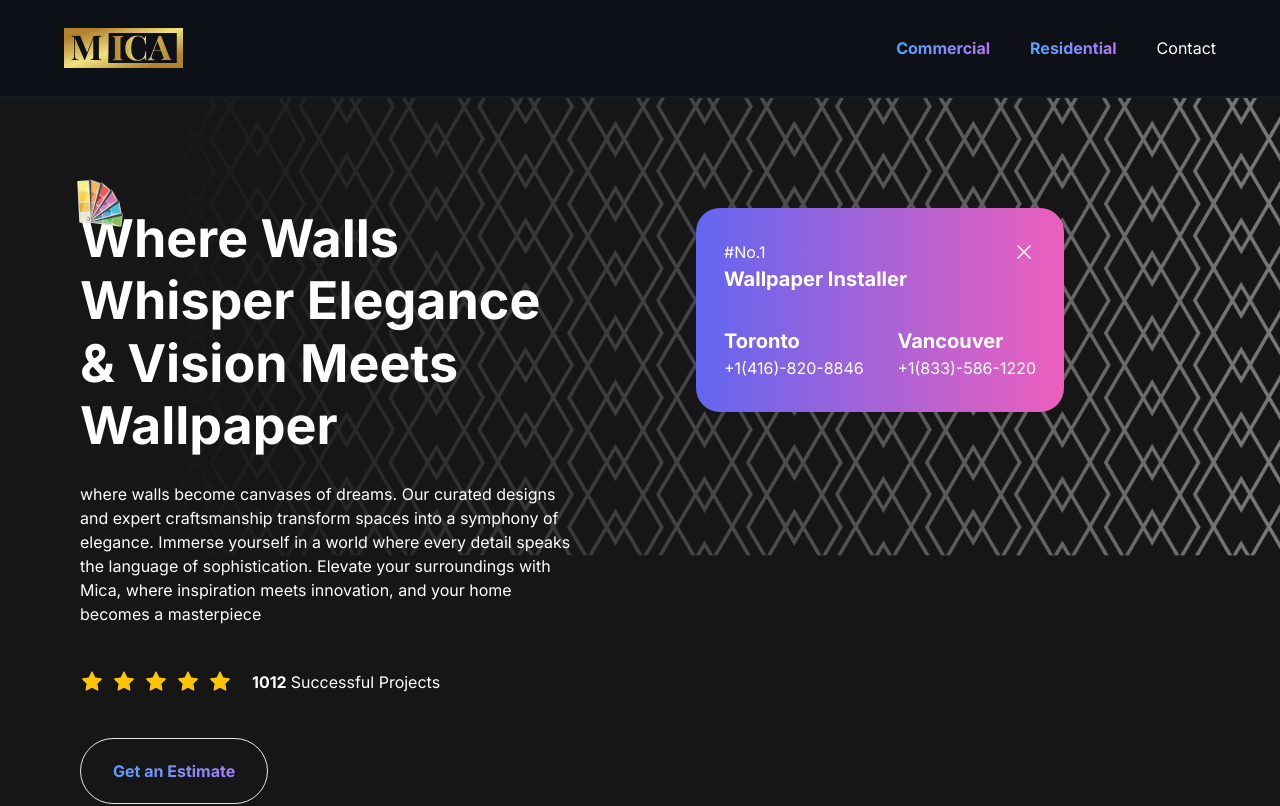
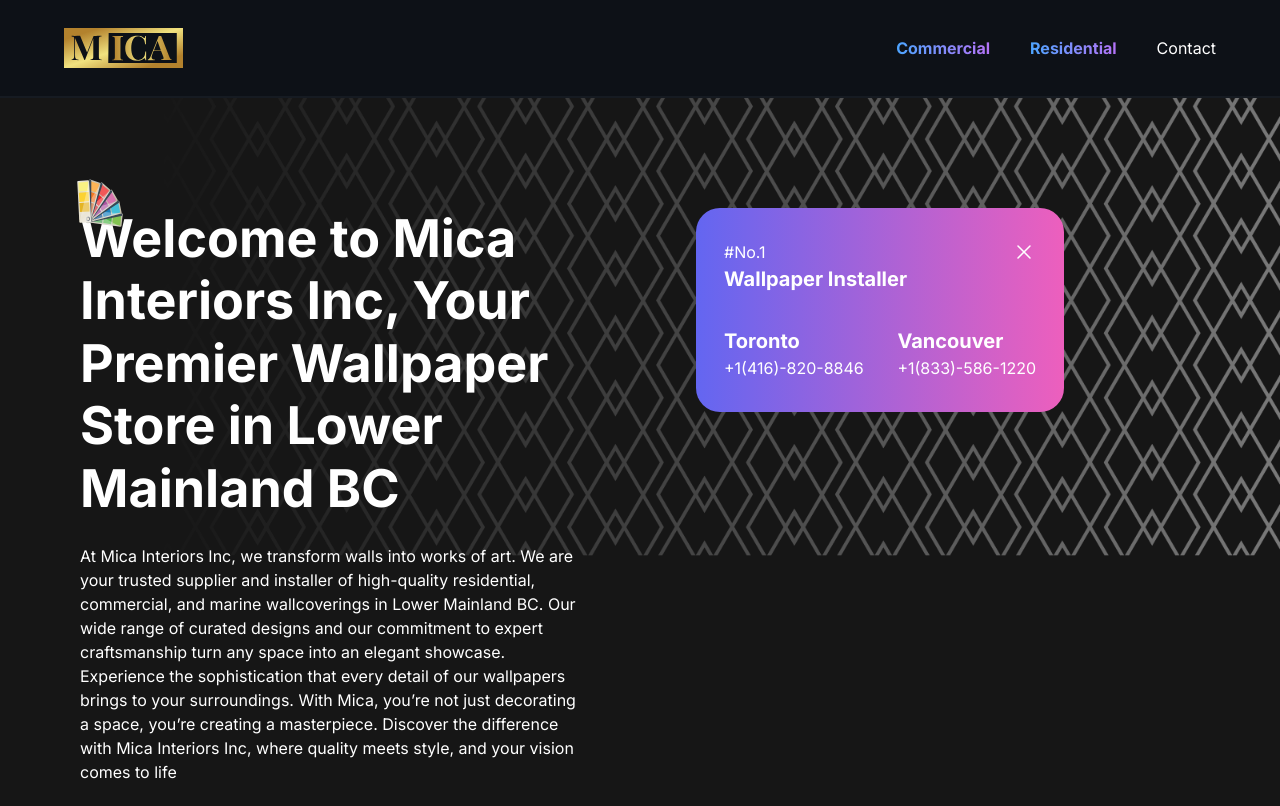
Before and after one commit to Babylon-Lion/micainteriorswebsite, a Next.js app: page / in a window 1280 px wide. Shown: the top 806 px of the page. Built offline with nearby package versions, Linux system fonts and the light colour scheme.

Commit message:
Hero update 2

```diff
--- a/components/Hero.tsx
+++ b/components/Hero.tsx
@@ -15,11 +15,13 @@
           height={50}
           className="absolute left-[-5px] top-[-30px] w-10 lg:w-[50px]"
         />
-        <h1 className="bold-52 lg:bold-88">Where Walls Whisper Elegance & Vision Meets Wallpaper</h1>
+        <h1 className="bold-52 lg:bold-88">Welcome to Mica Interiors Inc, Your Premier Wallpaper Store in Lower Mainland BC</h1>
         <p className="regular-16 mt-6 text-gray-30 xl:max-w-[520px]">
-        where walls become canvases of dreams. Our curated designs and expert craftsmanship transform spaces into a symphony of
-        elegance. Immerse yourself in a world where every detail speaks the language of sophistication. Elevate your surroundings
-        with Mica, where inspiration meets innovation, and your home becomes a masterpiece
+        At Mica Interiors Inc, we transform walls into works of art. We are your trusted supplier and installer of high-quality
+        residential, commercial, and marine wallcoverings in Lower Mainland BC. Our wide range of curated designs and our commitment
+        to expert craftsmanship turn any space into an elegant showcase. Experience the sophistication that every detail of our
+        wallpapers brings to your surroundings. With Mica, you’re not just decorating a space, you’re creating a masterpiece.
+        Discover the difference with Mica Interiors Inc, where quality meets style, and your vision comes to life
         </p>
 
         <div className="my-11 flex flex-wrap gap-5">
```
